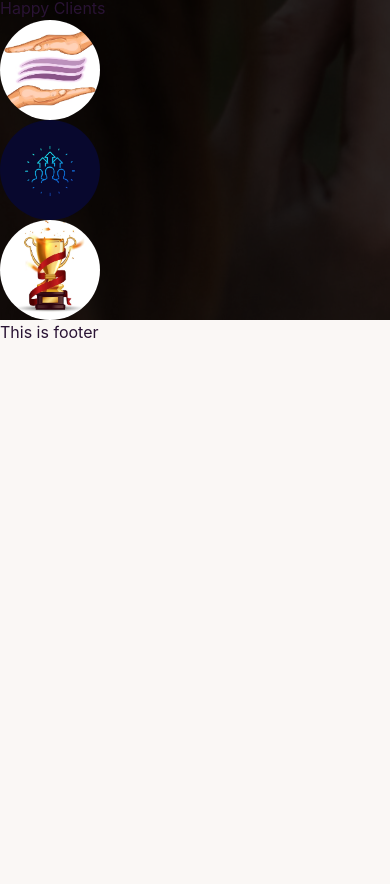
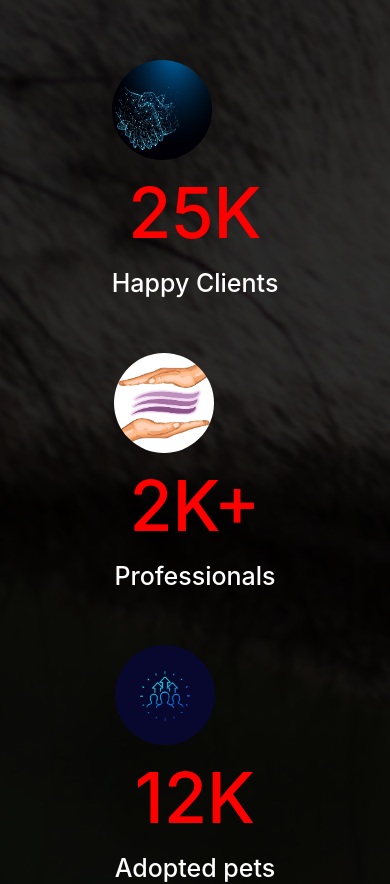
Before and after one commit to sazzadhossain1/my-petty, a React (Create React App) app: page / in a window 390 px wide. Shown: the part 3469-4353 px from the top of the page. Before the commit the page ends 3813 px from the top, so only its background shows below. Built offline with nearby package versions, Linux system fonts and the light colour scheme.

Commit message:
load exprt data json and show in exprt component

```diff
--- a/package.json
+++ b/package.json
@@ -11,6 +11,7 @@
     "react-dom": "^18.2.0",
     "react-router-dom": "^6.11.2",
     "react-scripts": "5.0.1",
+    "swiper": "^9.3.2",
     "web-vitals": "^2.1.4"
   },
   "scripts": {
--- /dev/null
+++ b/public/exprt.json
@@ -0,0 +1,38 @@
+[
+  {
+    "id": 1,
+    "img": "https://html.devignedge.com/pettu/images/team-1.jpg",
+    "name": "Agnes C Brewer",
+    "title": "Dog Walker",
+    "facebook": "https://www.facebook.com/",
+    "twite": "https://www.facebook.com/",
+    "instragram": "https://www.facebook.com/"
+  },
+  {
+    "id": 2,
+    "img": "https://html.devignedge.com/pettu/images/team-2.jpg",
+    "name": "Lorie J Yates",
+    "title": "Pet Sitter",
+    "facebook": "https://www.facebook.com/",
+    "twite": "https://www.facebook.com/",
+    "instragram": "https://www.facebook.com/"
+  },
+  {
+    "id": 3,
+    "img": "https://html.devignedge.com/pettu/images/team-3.jpg",
+    "name": "Steven R Luna",
+    "title": "Dog Walker",
+    "facebook": "https://www.facebook.com/",
+    "twite": "https://www.facebook.com/",
+    "instragram": "https://www.facebook.com/"
+  },
+  {
+    "id": 4,
+    "img": "https://html.devignedge.com/pettu/images/team-4.jpg",
+    "name": "Floy R Davis",
+    "title": "Pet Sitter",
+    "facebook": "https://www.facebook.com/",
+    "twite": "https://www.facebook.com/",
+    "instragram": "https://www.facebook.com/"
+  }
+]
--- a/src/conponents/Acceptment/Acceptment.css
+++ b/src/conponents/Acceptment/Acceptment.css
@@ -1,12 +1,55 @@
-.acceptment-div {
+.acceptment-parent-div {
   background: rgba(0, 0, 0, 0.8)
     url("../../images/Acceptment-logo/counter-bg.jpg");
   background-repeat: no-repeat;
   background-size: cover;
   background-blend-mode: darken;
+  background-position: center;
+
+  display: grid;
+  grid-template-columns: repeat(4, 1fr);
+  text-align: center;
+  align-items: center;
+  padding: 50px;
+  margin-top: 50px;
 }
 
+.acceptment-single-div {
+  margin: auto;
+}
 .acceptment-img {
   width: 100px;
-  border-radius: 50px;
+  height: 100px;
+  border-radius: 100px;
 }
+
+.acceptment-heading {
+  color: red;
+  font-size: 70px;
+  font-weight: 500;
+}
+.acceptment-title {
+  color: white;
+  font-size: 25px;
+  font-weight: 500;
+}
+
+.svg-logo {
+}
+
+@media screen and (max-width: 800px) {
+  .acceptment-parent-div {
+    display: grid;
+    grid-template-columns: repeat(2, 1fr);
+  }
+}
+
+@media screen and (max-width: 500px) {
+  .acceptment-parent-div {
+    display: grid;
+    grid-template-columns: repeat(1, 1fr);
+  }
+  .acceptment-single-div {
+    margin-top: 50px;
+  }
+}
--- a/src/conponents/Acceptment/Acceptment.js
+++ b/src/conponents/Acceptment/Acceptment.js
@@ -7,20 +7,28 @@ import logo4 from "../../images/Acceptment-logo/logo-4.avif";
 
 const Acceptment = () => {
   return (
-    <div className="acceptment-div">
     <div>
+      <div className="acceptment-parent-div ">
+        <div className="acceptment-single-div">
           <img className="acceptment-img" src={logo1} alt="" />
-        <h1>25K</h1>
-        <h2>Happy Clients</h2>
+          <h1 className="acceptment-heading">25K</h1>
+          <h2 className="acceptment-title">Happy Clients</h2>
         </div>
-      <div>
+        <div className="acceptment-single-div">
           <img className="acceptment-img" src={logo2} alt="" />
+          <h1 className="acceptment-heading">2K+</h1>
+          <h2 className="acceptment-title">Professionals</h2>
         </div>
-      <div>
+        <div className="acceptment-single-div">
           <img className="acceptment-img" src={logo3} alt="" />
+          <h1 className="acceptment-heading">12K</h1>
+          <h2 className="acceptment-title">Adopted pets</h2>
         </div>
-      <div>
+        <div className="acceptment-single-div">
           <img className="acceptment-img" src={logo4} alt="" />
+          <h1 className="acceptment-heading">103+</h1>
+          <h2 className="acceptment-title">National Award</h2>
+        </div>
       </div>
     </div>
   );
--- /dev/null
+++ b/src/conponents/Exprt/Exprt.js
@@ -0,0 +1,22 @@
+import React from "react";
+// Import Swiper React components
+import { Swiper, SwiperSlide } from "swiper/react";
+
+// Import Swiper styles
+import "swiper/css";
+import "swiper/css/pagination";
+
+// import required modules
+import { Pagination } from "swiper";
+
+const Exprt = ({ exData }) => {
+  console.log(exData);
+  const { img, facebook, instragram, twite, name, title } = exData;
+  return (
+    <div>
+      <img src={img} alt="" />
+    </div>
+  );
+};
+
+export default Exprt;
--- a/src/conponents/Home/Home.js
+++ b/src/conponents/Home/Home.js
@@ -1,14 +1,22 @@
-import React from "react";
+import React, { useEffect, useState } from "react";
 import "./Home.css";
 import Header from "../Headers/Header";
 import AboutBanner from "../AboutBanner/AboutBanner";
 import HomeService from "../HomeService/HomeService";
 import { useLoaderData } from "react-router-dom";
 import Acceptment from "../Acceptment/Acceptment";
+import Exprt from "../Exprt/Exprt";
 
 const Home = () => {
   const getApi = useLoaderData();
   //   console.log(getApi);
+
+  const [exprtData, setExprtData] = useState([]);
+  useEffect(() => {
+    fetch("exprt.json")
+      .then((res) => res.json())
+      .then((data) => setExprtData(data));
+  }, []);
   return (
     <div>
       <div className="home-parent-div">
@@ -40,6 +48,15 @@ const Home = () => {
         </div>
       </div>
       <Acceptment></Acceptment>
+
+      <div>
+        <h3 className="service-title">Exprt Team</h3>
+        <h1 className="service-heading">Meet the Exprt Team</h1>
+
+        {exprtData.map((exData) => (
+          <Exprt key={exData.id} exData={exData}></Exprt>
+        ))}
+      </div>
     </div>
   );
 };
```
Also changed, not shown: src/conponents/Exprt/Expret.css (added), 1 other file (tests, documents, lock files or other folders). Lines whose indentation alone changed are shown as unchanged.
